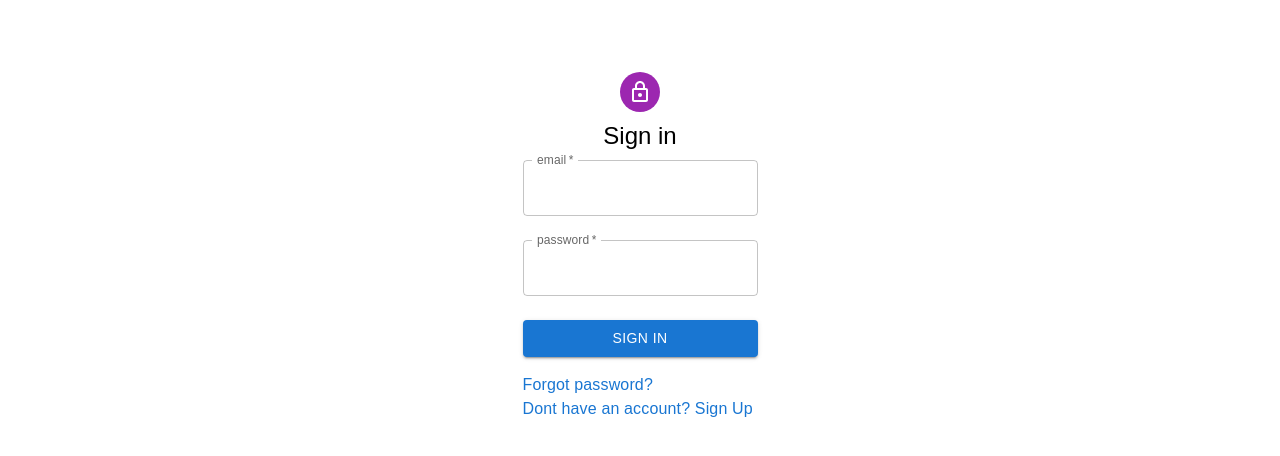
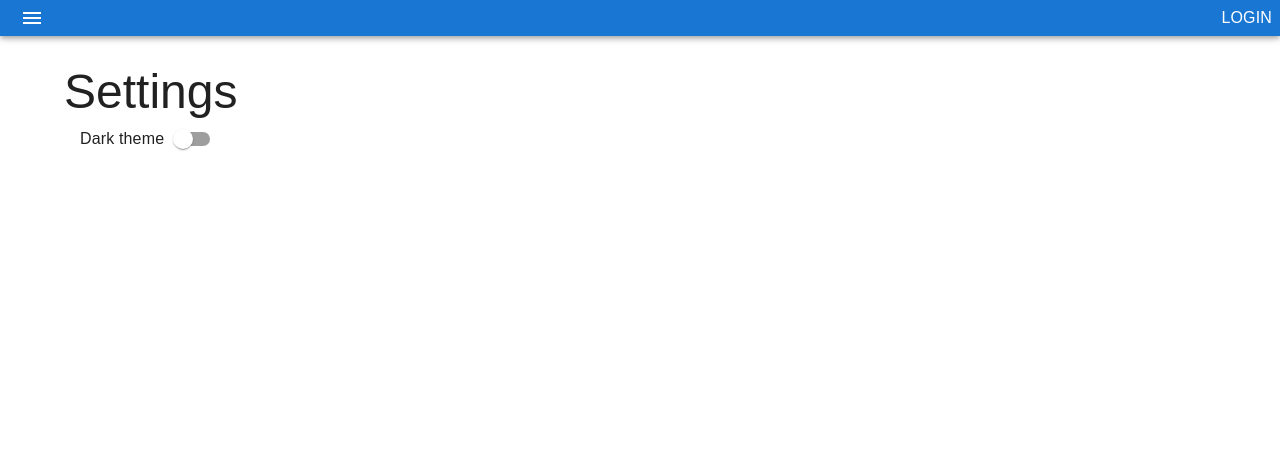
Before and after one commit to Toducz/social-frontend, a React (Create React App) app: page /settings in a window 1280 px wide. Before the commit this address led to /signIn. Shown: the top 456 px of the page. Built offline with nearby package versions, Linux system fonts and the light colour scheme.

Commit message:
Add theme color

```diff
--- a/src/api/game.api.ts
+++ b/src/api/game.api.ts
@@ -6,11 +6,11 @@ export type GameQueryParams = AbstractQueryParams & {
   sortBy?: 'creationDate' | 'name';
 };
 
-export const findAllGames = async (params: GameQueryParams): Promise<GameDto> => {
-  const response = await apiClient.get<GameDto>('/games', { params });
+export const findAllGames = async (params: GameQueryParams): Promise<GameDto[]> => {
+  const response = await apiClient.get<GameDto[]>('/games', { params });
   return response.data;
 };
 
-export const useAllGames = (params: GameQueryParams = { sortBy: 'creationDate' }): UseQueryResult<GameDto> => {
-  return useQuery<GameDto>(['games', params], () => findAllGames(params));
+export const useAllGames = (params: GameQueryParams = { sortBy: 'creationDate' }): UseQueryResult<GameDto[]> => {
+  return useQuery<GameDto[]>(['games', params], () => findAllGames(params));
 };
--- a/src/components/App.tsx
+++ b/src/components/App.tsx
@@ -1,5 +1,6 @@
 import { Global } from '@emotion/react';
-import { Container } from '@mui/material';
+import Container from '@mui/material/Container';
+import { createTheme, ThemeProvider, useTheme } from '@mui/material/styles';
 import { QueryClient, QueryClientProvider } from '@tanstack/react-query';
 import { ReactQueryDevtools } from '@tanstack/react-query-devtools';
 import { BrowserRouter, Navigate, Route, Routes } from 'react-router-dom';
@@ -7,8 +8,18 @@ import Frame from '../pages/appframe/Frame';
 import ForgetPassword from '../pages/auth/ForgetPassword';
 import SignIn from '../pages/auth/SignIn';
 import SignUp from '../pages/auth/SignUp';
-import Test from '../pages/test/Test';
+import GamesPage from '../pages/Game/GamesPage';
+import Settings from '../pages/settings/Settings';
+import { DefaultThemeProvider } from '../provider/DefaultThemeProvider';
 import { TitleProvider } from '../provider/TitleProvider';
+
+const defaultDarkTheme = createTheme({
+  palette: {
+    mode: 'dark',
+    // Other palette properties like primary, secondary, background, etc.
+  },
+  // Other theme properties like typography, spacing, etc.
+});
 
 const queryClient = new QueryClient({
   defaultOptions: {
@@ -20,8 +31,11 @@ const queryClient = new QueryClient({
 });
 
 function App() {
+  const theme = useTheme();
+
+  console.log(theme);
   return (
-    <>
+    <DefaultThemeProvider>
       <Global
         styles={{
           '*': {
@@ -41,7 +55,8 @@ function App() {
                 <Route path="/signUp" element={<SignUp />} />
                 <Route path="/forgetPassword" element={<ForgetPassword />} />
                 <Route element={<Frame />}>
-                  <Route path="/test" element={<Test />} />
+                  <Route path="/settings" element={<Settings />} />
+                  <Route path="/test" element={<GamesPage />} />
                 </Route>
                 <Route path="*" element={<Navigate to="/signIn" replace />} />
               </Routes>
@@ -50,7 +65,7 @@ function App() {
           </QueryClientProvider>
         </TitleProvider>
       </BrowserRouter>
-    </>
+    </DefaultThemeProvider>
   );
 }
 
--- /dev/null
+++ b/src/context/ThemeContext.ts
@@ -0,0 +1,11 @@
+import { PaletteMode } from '@mui/material';
+import { createContext } from 'react';
+
+export type ThemeContextType = {
+  paletteMode: PaletteMode;
+  setPaletteMode: (paletteMode: PaletteMode) => unknown;
+};
+
+const ThemeContext = createContext<ThemeContextType>(undefined);
+
+export default ThemeContext;
--- /dev/null
+++ b/src/pages/Game/GameCard.tsx
@@ -0,0 +1,30 @@
+import Button from '@mui/material/Button';
+import Card from '@mui/material/Card';
+import CardActions from '@mui/material/CardActions';
+import CardContent from '@mui/material/CardContent';
+import Typography from '@mui/material/Typography';
+import { GameDto } from '../../dto/game.dto';
+
+type Props = {
+  game: GameDto;
+};
+
+export default function GameCard({ game }: Props) {
+  return (
+    <Card sx={{ maxWidth: 345 }}>
+      <CardContent>
+        <Typography gutterBottom variant="h5" component="div">
+          {game.name}
+        </Typography>
+        <Typography variant="body2" color="text.secondary">
+          {game.description}
+        </Typography>
+      </CardContent>
+      <CardActions>
+        <Button size="small" color="primary">
+          Share
+        </Button>
+      </CardActions>
+    </Card>
+  );
+}
--- a/src/pages/test/Test.tsx
+++ b/src/pages/Game/GamesPage.tsx
@@ -1,23 +1,22 @@
 import styled from '@emotion/styled';
-import { Container } from '@mui/material';
 import Grid from '@mui/material/Grid';
 import Paper from '@mui/material/Paper';
 import { useAllGames } from '../../api/game.api';
 import useTitle from '../../hooks/useTitle';
+import GameCard from './GameCard';
 
 const Item = styled(Paper)(({ theme }) => ({
   textAlign: 'center',
 }));
 
-export default function Test() {
+export default function GamesPage() {
   useTitle('Valami jo');
-  const { data } = useAllGames();
-  console.log(data);
+  const { data: games } = useAllGames();
   return (
     <Grid container spacing={2} justifyContent="center" alignItems="center">
-      {[1, 2, 3, 4].map((card) => (
-        <Grid item xs={12} sm={6} md={4} lg={3} key={card}>
-          <Paper>{card}</Paper>
+      {games?.map((game) => (
+        <Grid item xs={12} sm={6} md={4} lg={3} key={game.id}>
+          <GameCard game={game} />
         </Grid>
       ))}
     </Grid>
--- a/src/pages/appframe/NavBar.tsx
+++ b/src/pages/appframe/NavBar.tsx
@@ -4,9 +4,11 @@ import ListItem from '@mui/material/ListItem';
 import ListItemIcon from '@mui/material/ListItemIcon';
 import ListItemText from '@mui/material/ListItemText';
 import InboxIcon from '@mui/icons-material/Inbox';
+import SettingsApplicationsIcon from '@mui/icons-material/SettingsApplications';
 import Link from '@mui/material/Link';
 import { NavLink } from 'react-router-dom';
 import Box from '@mui/material/Box';
+import NavBarItem from './NavBarItem';
 
 type Props = {
   navbarIsOpen: boolean;
@@ -18,14 +20,9 @@ export default function NavBar({ navbarIsOpen, setNavbarIsOpen }: Props) {
     <Drawer anchor="left" open={navbarIsOpen} onClose={() => setNavbarIsOpen(false)}>
       <Box sx={{ mt: 8 }}>
         <List>
-          <Link component={NavLink} to="/profil">
-            <ListItem>
-              <ListItemIcon>
-                <InboxIcon />
-              </ListItemIcon>
-              <ListItemText primary="atasdasd" />
-            </ListItem>
-          </Link>
+          <NavBarItem text="All games" icon={<InboxIcon />} link="/test" />
+          <NavBarItem text="settings" icon={<SettingsApplicationsIcon />} link="settings" />
+          <NavBarItem text="Own games" icon={<InboxIcon />} link="ownGames" />
         </List>
       </Box>
     </Drawer>
--- /dev/null
+++ b/src/pages/appframe/NavBarItem.tsx
@@ -0,0 +1,24 @@
+import { SvgIconProps } from '@mui/material';
+import Link from '@mui/material/Link';
+import ListItem from '@mui/material/ListItem';
+import ListItemIcon from '@mui/material/ListItemIcon';
+import ListItemText from '@mui/material/ListItemText';
+import { ReactElement } from 'react';
+import { NavLink } from 'react-router-dom';
+
+type Props = {
+  text: string;
+  icon: ReactElement<SvgIconProps>;
+  link: string;
+};
+
+export default function NavBarItem({ text, icon, link }: Props) {
+  return (
+    <Link component={NavLink} to={link}>
+      <ListItem>
+        <ListItemIcon>{icon}</ListItemIcon>
+        <ListItemText primary={text} />
+      </ListItem>
+    </Link>
+  );
+}
--- a/src/pages/appframe/TopBar.tsx
+++ b/src/pages/appframe/TopBar.tsx
@@ -25,7 +25,7 @@ export default function TopBar({ navbarIsOpen, setNavbarIsOpen }: Props) {
           <MenuIcon />
         </Button>
         <Button onClick={onLogout}>
-          <Typography color="black">LOGIN</Typography>
+          <Typography color="Menu">LOGIN</Typography>
         </Button>
       </SpaceBetweenBox>
     </AppBar>
--- /dev/null
+++ b/src/pages/settings/Settings.tsx
@@ -0,0 +1,23 @@
+import { FormControlLabel } from '@mui/material';
+import Switch from '@mui/material/Switch';
+import { useContext } from 'react';
+import ThemeContext from '../../context/ThemeContext';
+import useTitle from '../../hooks/useTitle';
+
+export default function Settings() {
+  useTitle('Settings');
+  const { paletteMode, setPaletteMode } = useContext(ThemeContext);
+  console.log(paletteMode);
+  return (
+    <FormControlLabel
+      labelPlacement="start"
+      control={
+        <Switch
+          checked={paletteMode === 'dark'}
+          onChange={() => setPaletteMode(paletteMode === 'dark' ? 'light' : 'dark')}
+        />
+      }
+      label="Dark theme"
+    />
+  );
+}
--- /dev/null
+++ b/src/provider/DefaultThemeProvider.tsx
@@ -0,0 +1,34 @@
+import { createTheme, CssBaseline, PaletteMode } from '@mui/material';
+import { ThemeProvider } from '@mui/material/styles';
+import { ReactNode, useMemo, useState } from 'react';
+import ThemeContext, { ThemeContextType } from '../context/ThemeContext';
+
+const defaultDarkTheme = createTheme({
+  palette: {
+    mode: 'dark',
+  },
+});
+
+const defaultLightTheme = createTheme({
+  palette: {
+    mode: 'light',
+  },
+});
+
+type Props = {
+  children: ReactNode;
+};
+
+export function DefaultThemeProvider({ children }: Props) {
+  const currentTheme = localStorage.getItem('theme') as PaletteMode;
+  const [paletteMode, setPaletteMode] = useState<PaletteMode>(currentTheme ?? 'light');
+  const themeContext = useMemo<ThemeContextType>(() => ({ paletteMode, setPaletteMode }), [paletteMode]);
+  return (
+    <ThemeContext.Provider value={themeContext}>
+      <ThemeProvider theme={paletteMode === 'light' ? defaultLightTheme : defaultDarkTheme}>
+        <CssBaseline />
+        {children}
+      </ThemeProvider>
+    </ThemeContext.Provider>
+  );
+}
```
Also changed, not shown: src/hooks/useStyles.ts (added, +33 -0 lines).
